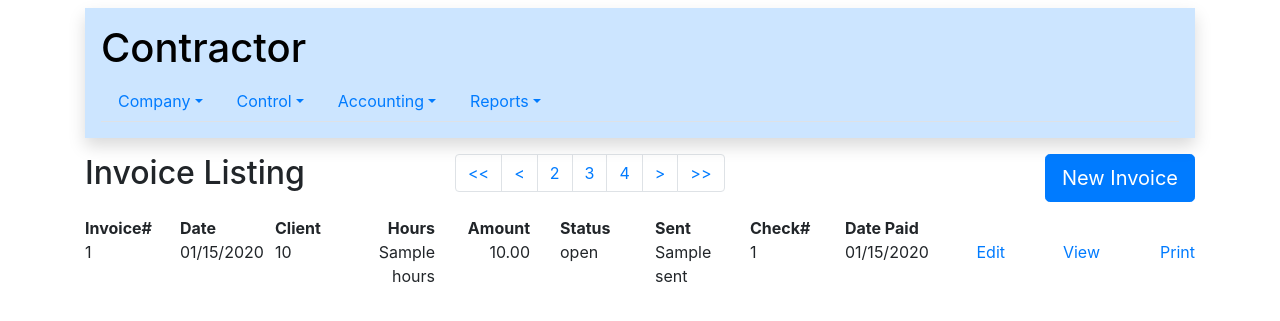
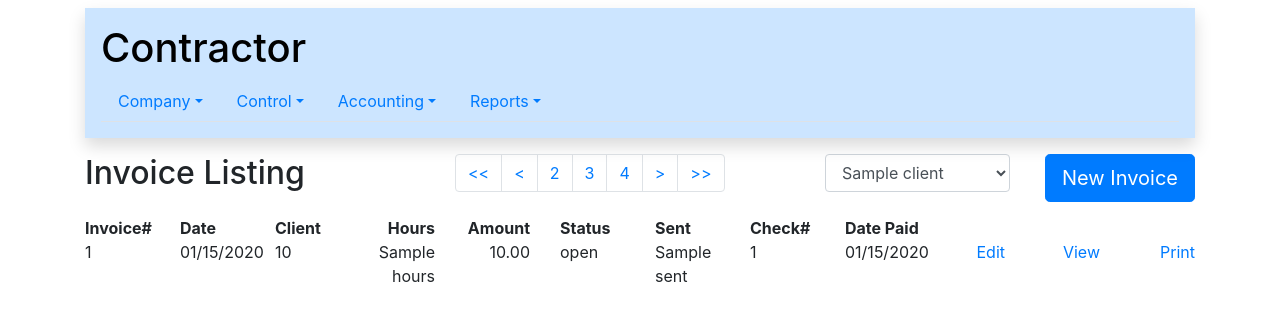
Before and after one commit to rdlittle/pycontractor, a Python web app: template templates/invoice/list.html in a window 1280 px wide. Shown: the top 321 px of the page. Run offline with Jinja, Linux system fonts and the light colour scheme; the template is opened without the code that fills it: most values are stand-ins (such as "Sample title", 1, 10 or a date in 2020); some libraries are stand-ins or nearby versions.

Commit message:
Made client selection a combobox

```diff
--- a/templates/invoice/list.html
+++ b/templates/invoice/list.html
@@ -21,11 +21,20 @@
             </ul>
         </nav>
     </div>
-    <div class="col-md-4 text-right">
+
+    <div class="col-md-2">
+        <select class="form-control" id="client_id" name="client_id"}} >
+            {% for client in clients %}
+                <option value={{ client._id }}>{{ client.name }}</option>
+            {% endfor %}
+        </select>
+    </div>
+    <div class="col-md-2 text-right">
         <form action={{ url_for('invoice_create')}} method="GET">
             <button type="submit" class="btn btn-lg btn-primary">New Invoice</button>
         </form>
     </div>
+
 </div>
 
 <div class="row">
@@ -40,7 +49,7 @@
     <div class="col-md-2 font-weight-bold">Date Paid</div>
 </div>
 {% for item in items %}
-<div class="row">
+<div class="row" id="invoices">
     <div class="col-md-1">
         {{ item._id }}
     </div>
```
